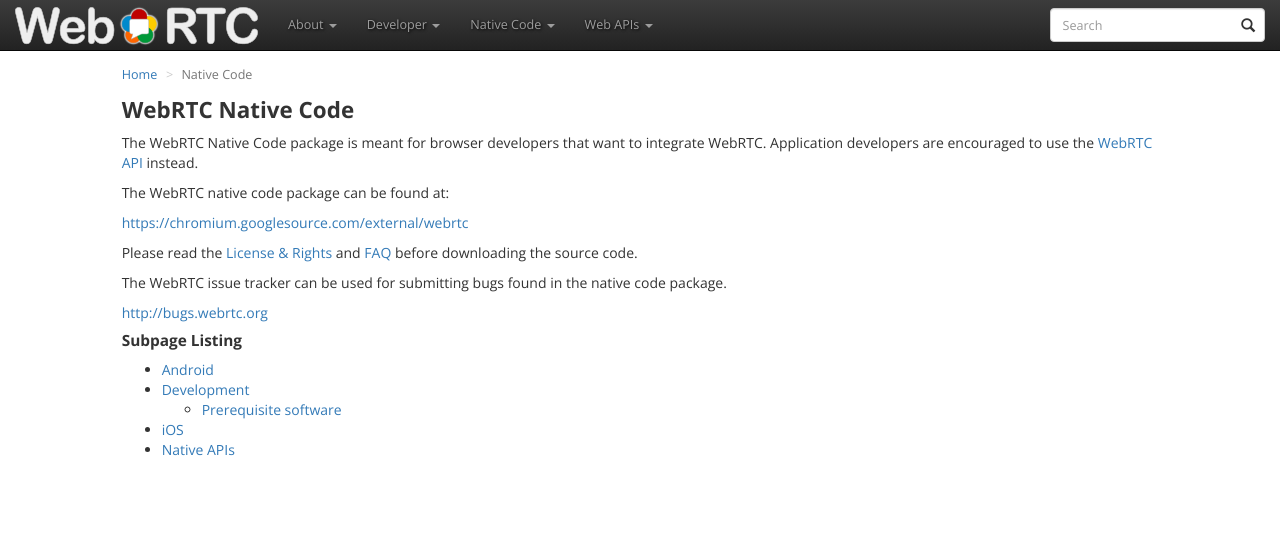
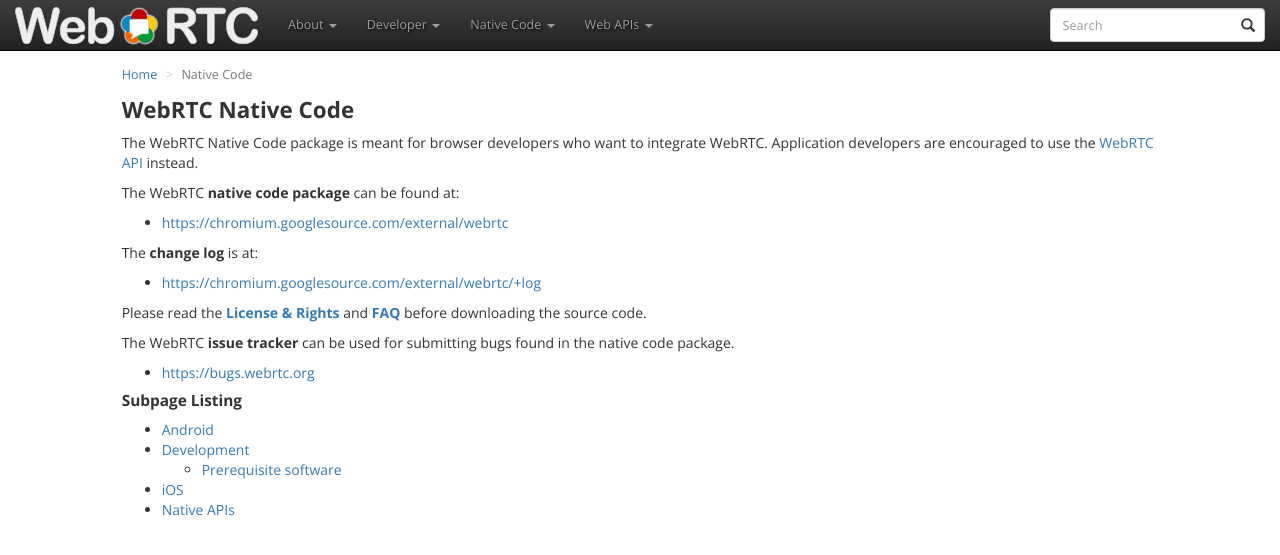
Before and after one commit to webrtc/webrtc-org, a Jekyll site: the page built from native-code/index.md, in a window 1280 px wide and 900 px high. Shown: the top 555 px of the window. Built offline with Jekyll 4.4.1, drawn with Linux system fonts in a browser that asks for light colours.

Commit message:
Sync /native-code page with old site.
Added some emphasis and bullets to break this page up visually.

modified:   native-code/index.md

```diff
--- a/native-code/index.md
+++ b/native-code/index.md
@@ -6,21 +6,25 @@ crumb: Native Code
 ---
 
 
-The WebRTC Native Code package is meant for browser developers that want to
+The WebRTC Native Code package is meant for browser developers who want to
 integrate WebRTC. Application developers are encouraged to use the [WebRTC
 API](http://dev.w3.org/2011/webrtc/editor/webrtc.html) instead.
 
-The WebRTC native code package can be found at:
+The WebRTC **native code package** can be found at:
 
-<https://chromium.googlesource.com/external/webrtc>
+  * <https://chromium.googlesource.com/external/webrtc>
 
-Please read the [License & Rights]({{ site.baseurl }}/license/) and
-[FAQ]({{ site.baseurl }}/faq/) before downloading the source code.
+The **change log** is at:
 
-The WebRTC issue tracker can be used for submitting bugs found in the native
-code package.
+  * <https://chromium.googlesource.com/external/webrtc/+log>
 
-<http://bugs.webrtc.org>
+Please read the [**License & Rights**]({{ site.baseurl }}/license/) and
+[**FAQ**]({{ site.baseurl }}/faq/) before downloading the source code.
+
+The WebRTC **issue tracker** can be used for submitting bugs found in the
+native code package.
+
+  * <https://bugs.webrtc.org>
 
 
 ##### Subpage Listing
```
